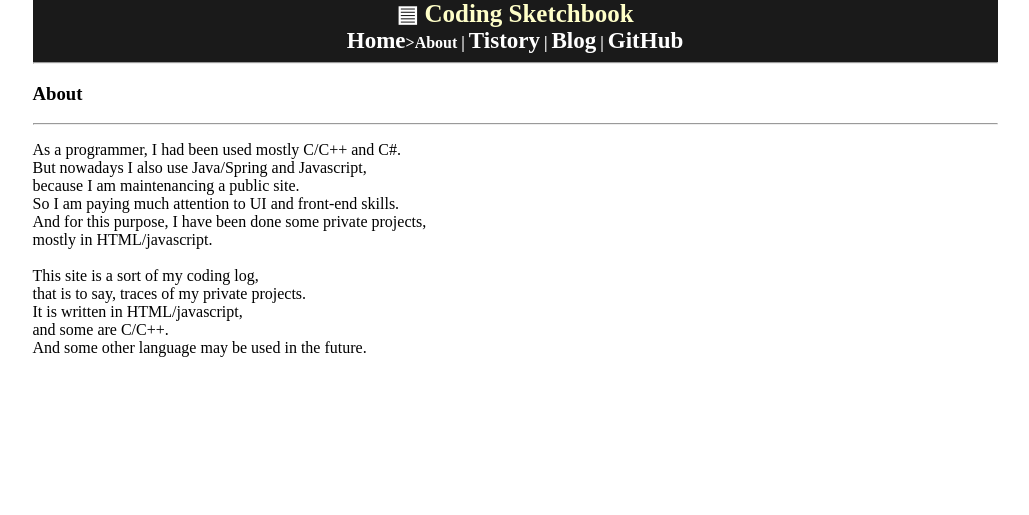
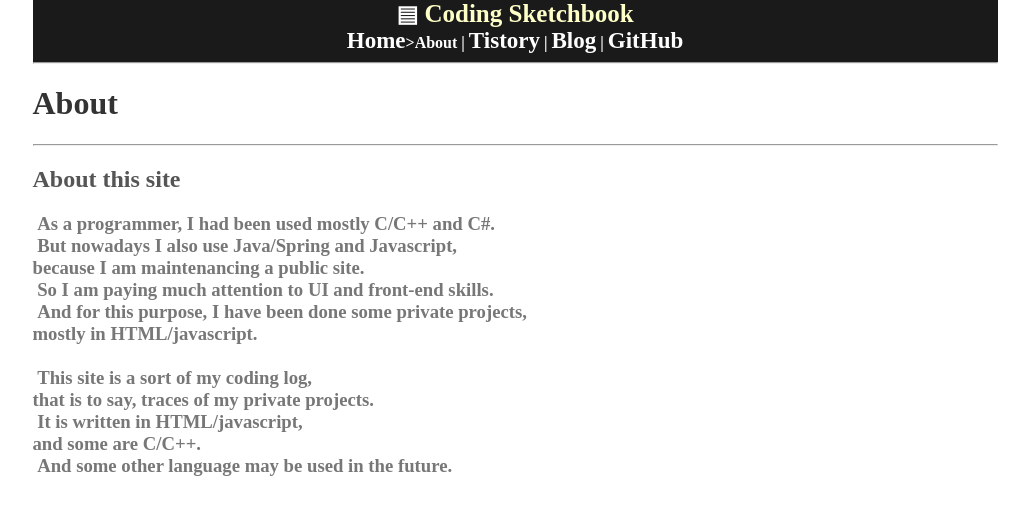
Before and after one commit to truemaxdh/truemaxdh.github.com, a Jekyll site: the page built from _posts/2020-02-29-About.md, in a window 1280 px wide. Shown: the top 515 px of the page, without its empty margins (125-1154 px from the left). Built offline with Jekyll 4.4.1, drawn with Linux system fonts in a browser that asks for light colours.

Commit message:
Update 2020-02-29-About.md

```diff
--- a/_posts/2020-02-29-About.md
+++ b/_posts/2020-02-29-About.md
@@ -3,19 +3,20 @@ layout: post
 title: About
 description : As a programmer, I had been used mostly C/C++ and C#. But nowadays I also use Java/Spring and Javascript, because I am maintenancing a public site. So I am paying much attention to UI and front-end skills. And for this purpose, I have been done some private projects, mostly in HTML/javascript. This site is a sort of my coding log, that is to say, traces of my private projects. It is written in HTML/javascript, and some are C/C++. And some other language may be used in the future.
 ---
-<h3>About</h3>
+<h1 style="color:#333;">About</h1>
 <hr>
-<p class="detail">
-  As a programmer, I had been used mostly C/C++ and C#.<br>
-  But nowadays I also use Java/Spring and Javascript,<br>
+<h2 style="color:#555;">About this site</h2>
+<h3 style="color:#777;">
+  &nbsp;As a programmer, I had been used mostly C/C++ and C#.<br>
+  &nbsp;But nowadays I also use Java/Spring and Javascript,<br>
   because I am maintenancing a public site.<br>
-  So I am paying much attention to UI and front-end skills.<br>
-  And for this purpose, I have been done some private projects,<br>
+  &nbsp;So I am paying much attention to UI and front-end skills.<br>
+  &nbsp;And for this purpose, I have been done some private projects,<br>
   mostly in HTML/javascript.<br>
   <br>
-  This site is a sort of my coding log,<br>
+  &nbsp;This site is a sort of my coding log,<br>
   that is to say, traces of my private projects.<br>
-  It is written in HTML/javascript,<br>
+  &nbsp;It is written in HTML/javascript,<br>
   and some are C/C++.<br>
-  And some other language may be used in the future.
-</p>
+  &nbsp;And some other language may be used in the future.
+</h3>
```
